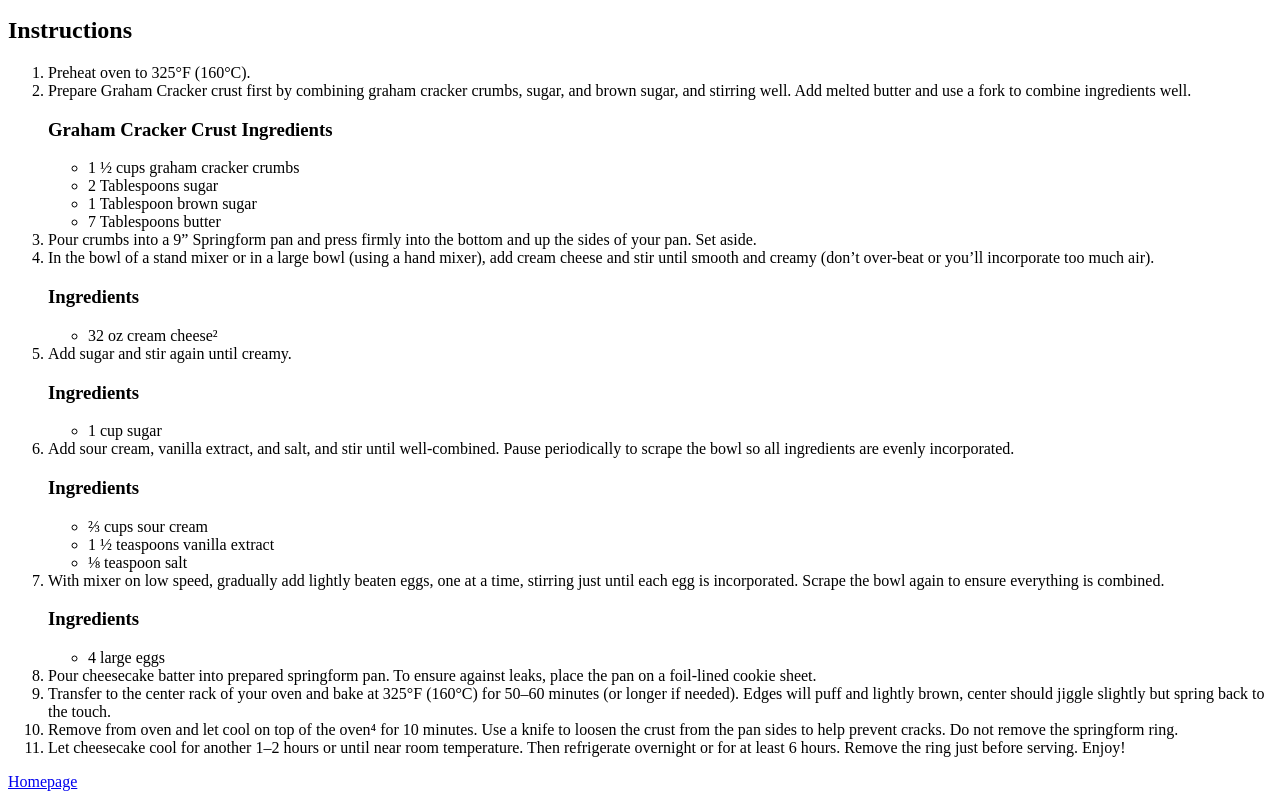
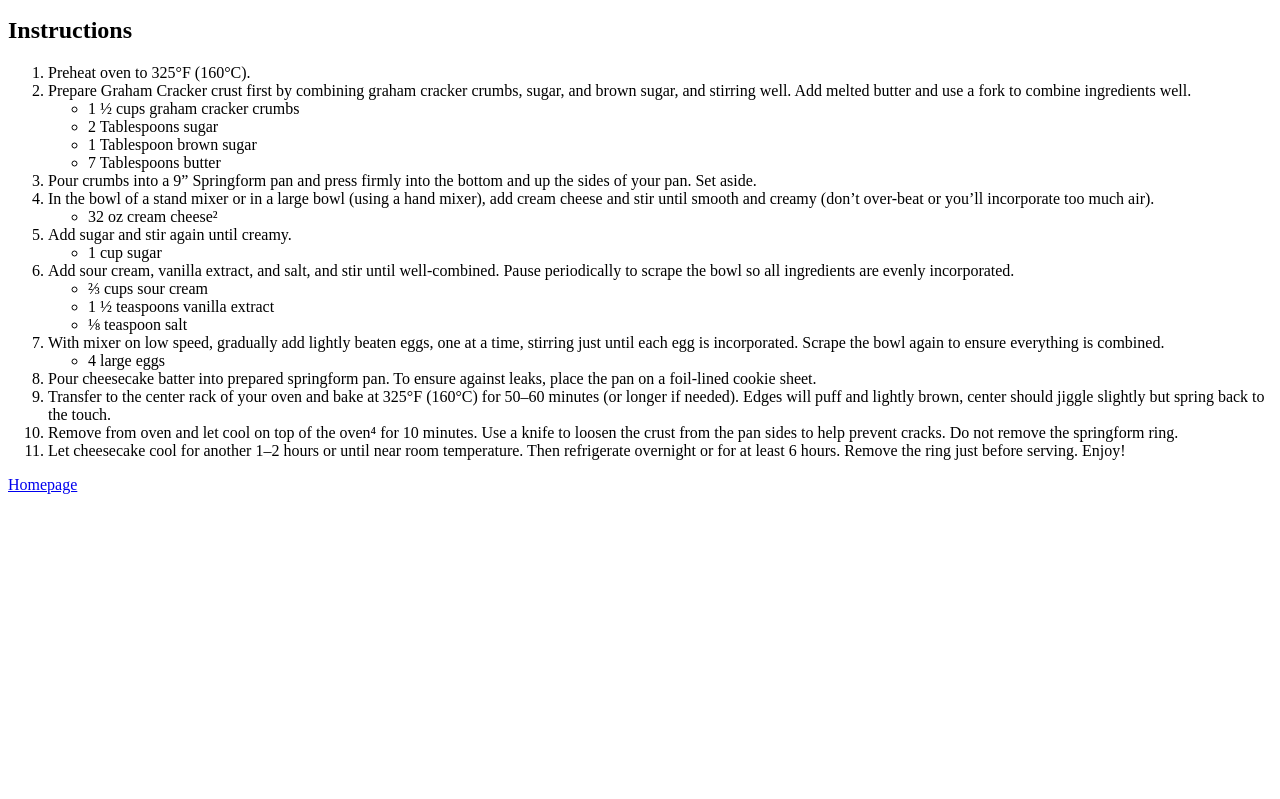
Before and after one commit to Orangebear14/odin_recipes, a plain HTML site: page recipes/cheesecake.html in a window 1280 px wide. Shown: the part 1092-1891 px from the top of the page. After the commit the page ends 1594 px from the top, so only its background shows below. Drawn offline with Linux system fonts and the light colour scheme.

Commit message:
Edited repeating "Ingredient" headers under the steps to streamline the interface

```diff
--- a/recipes/cheesecake.html
+++ b/recipes/cheesecake.html
@@ -50,7 +50,6 @@
             <li>Prepare Graham Cracker crust first by combining graham cracker crumbs, sugar, and brown sugar, and stirring
                 well. Add melted butter and use a fork to combine ingredients well.</li>
 
-            <h3>Graham Cracker Crust Ingredients</h3>
             <ul>
                 <li>1 ½ cups graham cracker crumbs</li>
                 <li>2 Tablespoons sugar</li>
@@ -64,14 +63,12 @@
             <li>In the bowl of a stand mixer or in a large bowl (using a hand mixer), add cream cheese and stir until smooth and
                 creamy (don’t over-beat or you’ll incorporate too much air).</li>
 
-            <h3>Ingredients</h3>
             <ul>
                 <li>32 oz cream cheese²</li>
             </ul>
 
             <li>Add sugar and stir again until creamy.</li>
 
-            <h3>Ingredients</h3>
             <ul>
                 <li>1 cup sugar</li>
             </ul>
@@ -79,7 +76,6 @@
             <li>Add sour cream, vanilla extract, and salt, and stir until well-combined. Pause periodically to scrape the bowl
                 so all ingredients are evenly incorporated.</li>
 
-            <h3>Ingredients</h3>
             <ul>
                 <li>⅔ cups sour cream</li>
                 <li>1 ½ teaspoons vanilla extract</li>
@@ -89,7 +85,6 @@
             <li>With mixer on low speed, gradually add lightly beaten eggs, one at a time, stirring just until each egg is
                 incorporated. Scrape the bowl again to ensure everything is combined.</li>
 
-            <h3>Ingredients</h3>
             <ul>
                 <li>4 large eggs</li>
             </ul>
```
